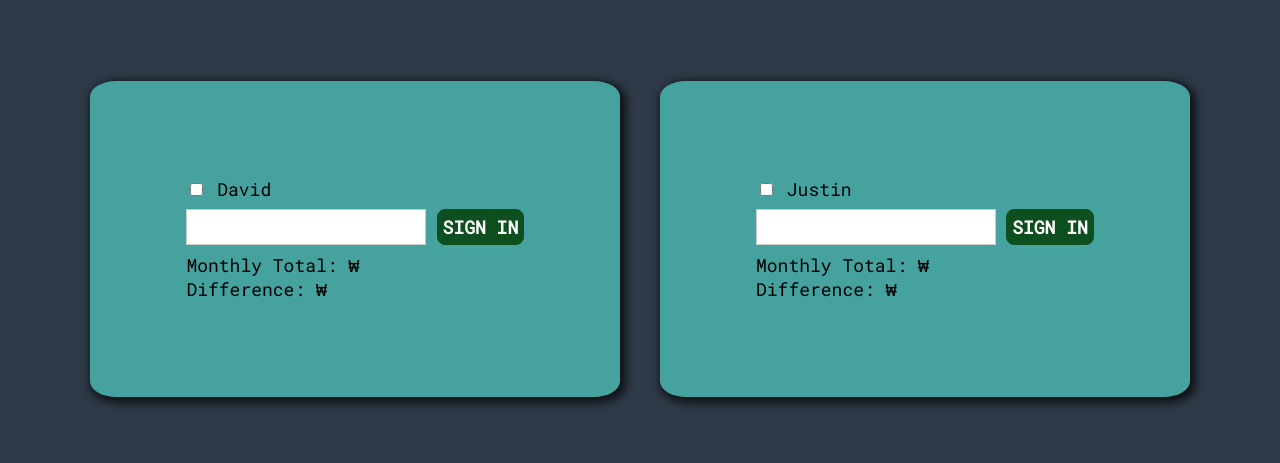
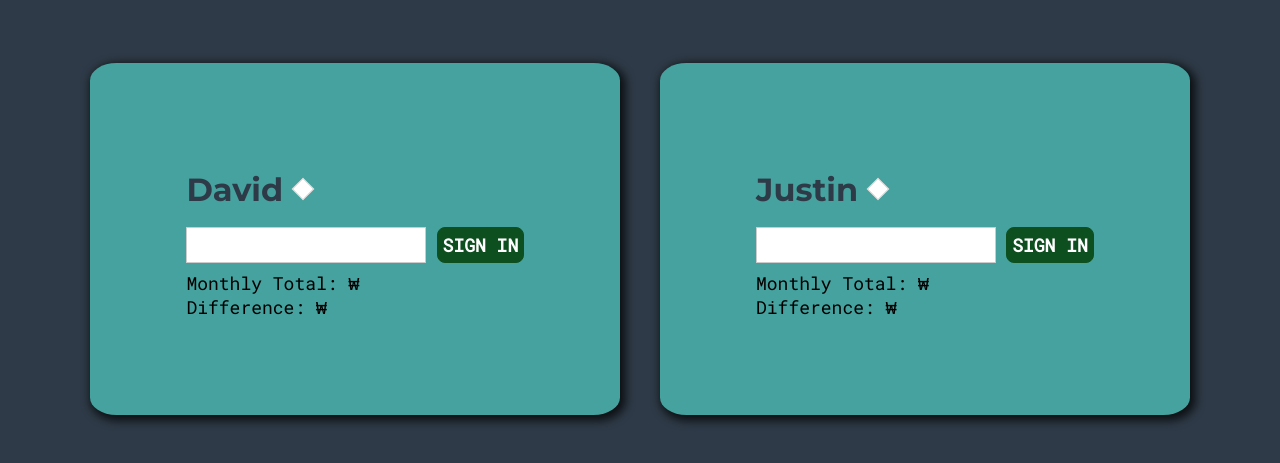
Before and after one commit to isik-dev/little-candie, a website built with webpack: page public/index.html in a window 1280 px wide. Shown: the part 169-632 px from the top of the page. Built offline with nearby package versions, Linux system fonts and the light colour scheme; no server answers; files whose address does not match are found by name.

Commit message:
checkbox and name update

```diff
--- a/public/index.css
+++ b/public/index.css
@@ -1,4 +1,5 @@
 @import url("https://fonts.googleapis.com/css2?family=Roboto+Mono&display=swap");
+@import url("https://fonts.googleapis.com/css2?family=Montserrat:wght@400;700&display=swap");
 
 html {
   height: 100%;
@@ -49,6 +50,44 @@ main {
   box-shadow: 0 24px 36px rgba(0, 0, 0, 0.22);
 }
 
+.checkbox__name {
+  display: flex;
+  flex-direction: row;
+  align-items: center;
+}
+
+.checkbox__name input[type="checkbox"] {
+  border: 1px solid #ccc;
+  border-radius: 0;
+  transform: rotate(45deg);
+  background-color: white;
+  width: 1rem;
+  height: 1rem;
+  -webkit-appearance: none;
+  -moz-appearance: none;
+  appearance: none;
+}
+
+.checkbox__name input[type="checkbox"]:checked {
+  outline: none;
+  background-color: rgb(46, 58, 71);
+  border-color: #45a29e;
+}
+
+.name {
+  margin: 0.2rem;
+  padding-right: 0.5rem;
+  color: rgb(46, 58, 71);
+  font-size: 2rem;
+  font-family: "Montserrat", sans-serif;
+  margin-block-start: 0.67rem;
+  margin-block-end: 0.67rem;
+  margin-inline-start: 0px;
+  margin-inline-end: 0px;
+  font-weight: bold;
+  text-align: left;
+}
+
 .password-box {
   border: 1px solid #ccc;
   padding: 0.3rem;
--- a/public/index.html
+++ b/public/index.html
@@ -8,9 +8,9 @@
         <main class="index-main-container">
         <div class="row index-page">
             <div class="column index-page-columm">
-                <div>
+                <div class="checkbox__name">
+                    <label class="name" for="checkboxD">David</label>
                     <input type="checkbox" id="checkboxD">
-                    <label for="checkboxD">David</label>
                 </div>
                 <div>
                     <input class="password-box" id="passwordD" type="password" placeholder="">
@@ -32,9 +32,9 @@
 
 
             <div class="column index-page-columm">
-                <div>
+                <div class="checkbox__name">
+                    <label class="name" for="checkboxJ">Justin</label>
                     <input type="checkbox" id="checkboxJ">
-                    <label for="checkboxJ">Justin</label>
                 </div>
                 <div>
                     <input class="password-box" id="passwordJ" type="password" placeholder="">
```
